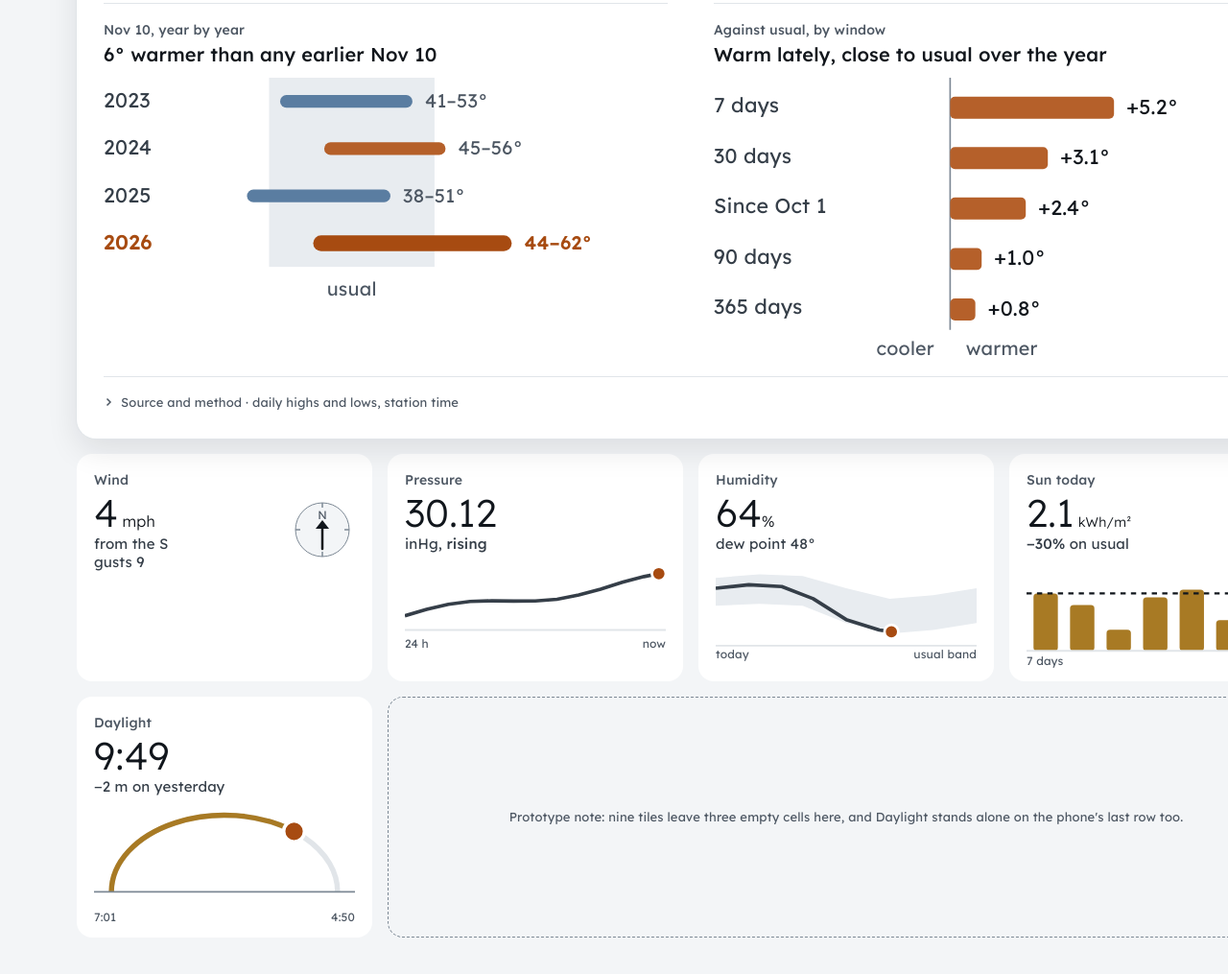
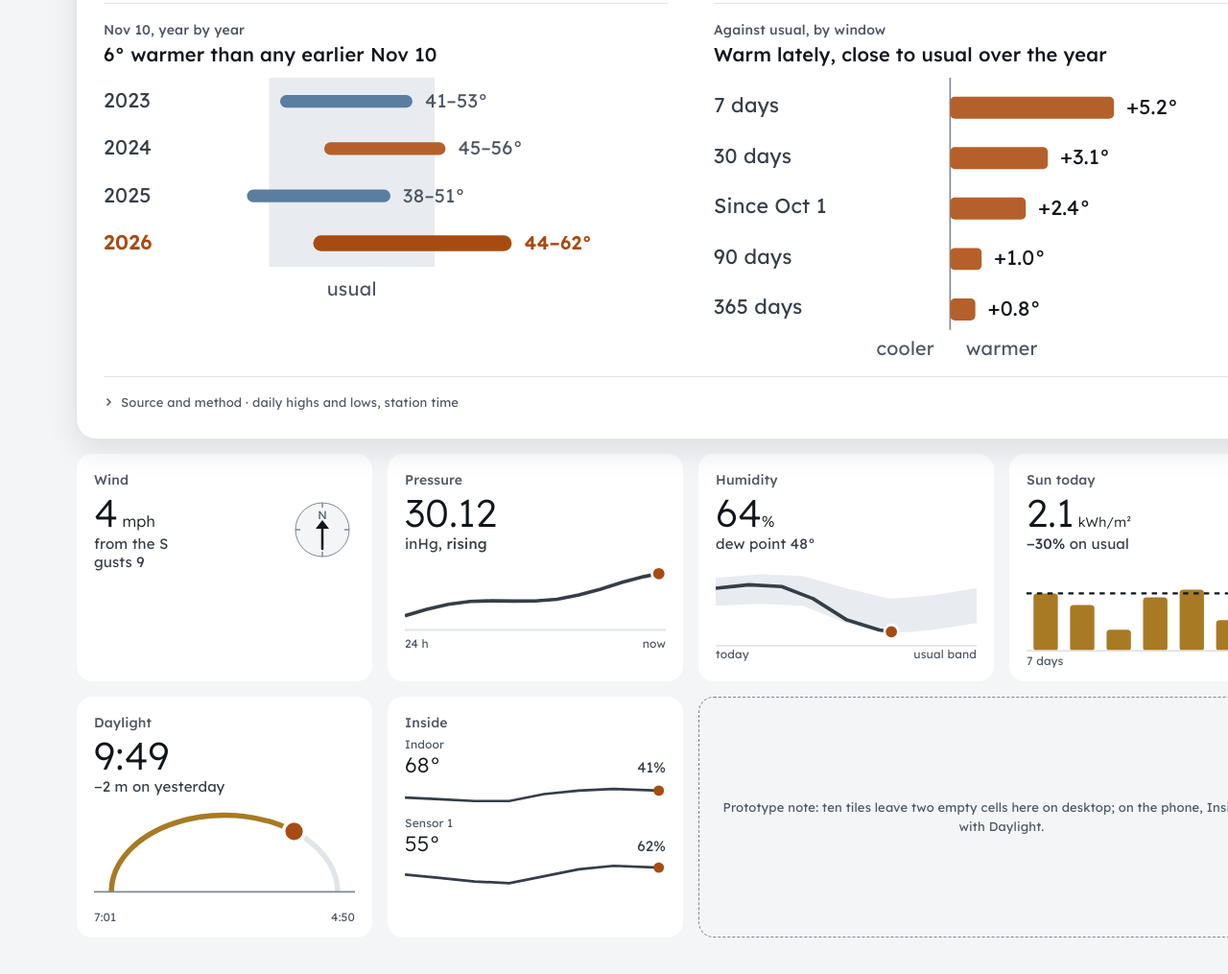
Before and after one commit to stonematt/lookout, a plain HTML site: page prototype/mosaic-overview/canvas/Desktop.dc.html in a window 1280 px wide. Shown: the part 1688-2703 px from the top of the page at 96% size. Drawn offline with Linux system fonts and the light colour scheme; a script that the page names is missing.

Commit message:
docs(prototype): inside tile as the tenth, battery as a header warning
- Adds the Inside tile, one row per indoor sensor, to the phone, dark and desktop boards
- Adds the low-battery line under the header's freshness note on the raining board
- Records both decisions and the new snapshot fields they need

```diff
--- a/prototype/mosaic-overview/canvas/Desktop.dc.html
+++ b/prototype/mosaic-overview/canvas/Desktop.dc.html
@@ -351,7 +351,29 @@ a{color:#11161c;text-decoration:none}a:hover{color:#11161c}
     <div style="display: flex; justify-content: space-between; font-size: 12px; color: #4d5763; font-variant-numeric: tabular-nums;"><span>7:01</span><span>4:50</span></div>
   </div>
 
-  <div aria-hidden="true" style="grid-column: span 3; border: 1px dashed #7d8995; border-radius: 16px; display: flex; align-items: center; justify-content: center; padding: 16px; font-size: 13px; line-height: 1.5; color: #4d5763; text-align: center;">Prototype note: nine tiles leave three empty cells here, and Daylight stands alone on the phone's last row too.</div>
+<div style="background: #ffffff; border-radius: 16px; padding: 18px 18px 14px;">
+    <div style="font-size: 14px; font-weight: 500; color: #4d5763;">Inside</div>
+    <dl style="margin: 6px 0 0; display: grid; gap: 8px; font-variant-numeric: tabular-nums;">
+      <div>
+        <dt style="font-size: 12px; color: #4d5763;">Indoor</dt>
+        <dd style="margin: 0; display: flex; align-items: baseline; justify-content: space-between;"><span style="font-size: 22px; font-weight: 300;">68°</span><span style="font-size: 15px; color: #353e48;">41%</span></dd>
+        <svg viewBox="0 0 150 16" style="display: block; width: 100%; height: auto; margin-top: 2px;" role="img" aria-label="Indoor over the last 24 hours, 66 to 69 degrees">
+          <path d="M0,10 L20,11 L40,12 L60,12 L80,8 L100,6 L120,5 L146,6" fill="none" stroke="#353e48" stroke-width="1.5"/>
+          <circle cx="146" cy="6" r="3" fill="#a74b11"/>
+        </svg>
+      </div>
+      <div>
+        <dt style="font-size: 12px; color: #4d5763;">Sensor 1</dt>
+        <dd style="margin: 0; display: flex; align-items: baseline; justify-content: space-between;"><span style="font-size: 22px; font-weight: 300;">55°</span><span style="font-size: 15px; color: #353e48;">62%</span></dd>
+        <svg viewBox="0 0 150 16" style="display: block; width: 100%; height: auto; margin-top: 2px;" role="img" aria-label="Sensor 1 over the last 24 hours, 51 to 56 degrees">
+          <path d="M0,9 L20,11 L40,13 L60,14 L80,10 L100,6 L120,4 L146,5" fill="none" stroke="#353e48" stroke-width="1.5"/>
+          <circle cx="146" cy="5" r="3" fill="#a74b11"/>
+        </svg>
+      </div>
+    </dl>
+  </div>
+
+  <div aria-hidden="true" style="grid-column: span 2; border: 1px dashed #7d8995; border-radius: 16px; display: flex; align-items: center; justify-content: center; padding: 16px; font-size: 13px; line-height: 1.5; color: #4d5763; text-align: center;">Prototype note: ten tiles leave two empty cells here on desktop; on the phone, Inside pairs with Daylight.</div>
   </div>
 </div>
 </x-dc>
```
Also changed, not shown: prototype/mosaic-overview/canvas/Main.dc.html (+22 -0 lines), prototype/mosaic-overview/canvas/MainDark.dc.html (+22 -0 lines), prototype/mosaic-overview/canvas/Raining.dc.html (+4 -1 lines), prototype/mosaic-overview/README.md, prototype/mosaic-overview/images/proposed/Desktop.png, prototype/mosaic-overview/images/proposed/Main.png, prototype/mosaic-overview/images/proposed/MainDark.png, prototype/mosaic-overview/images/proposed/Raining.png.
